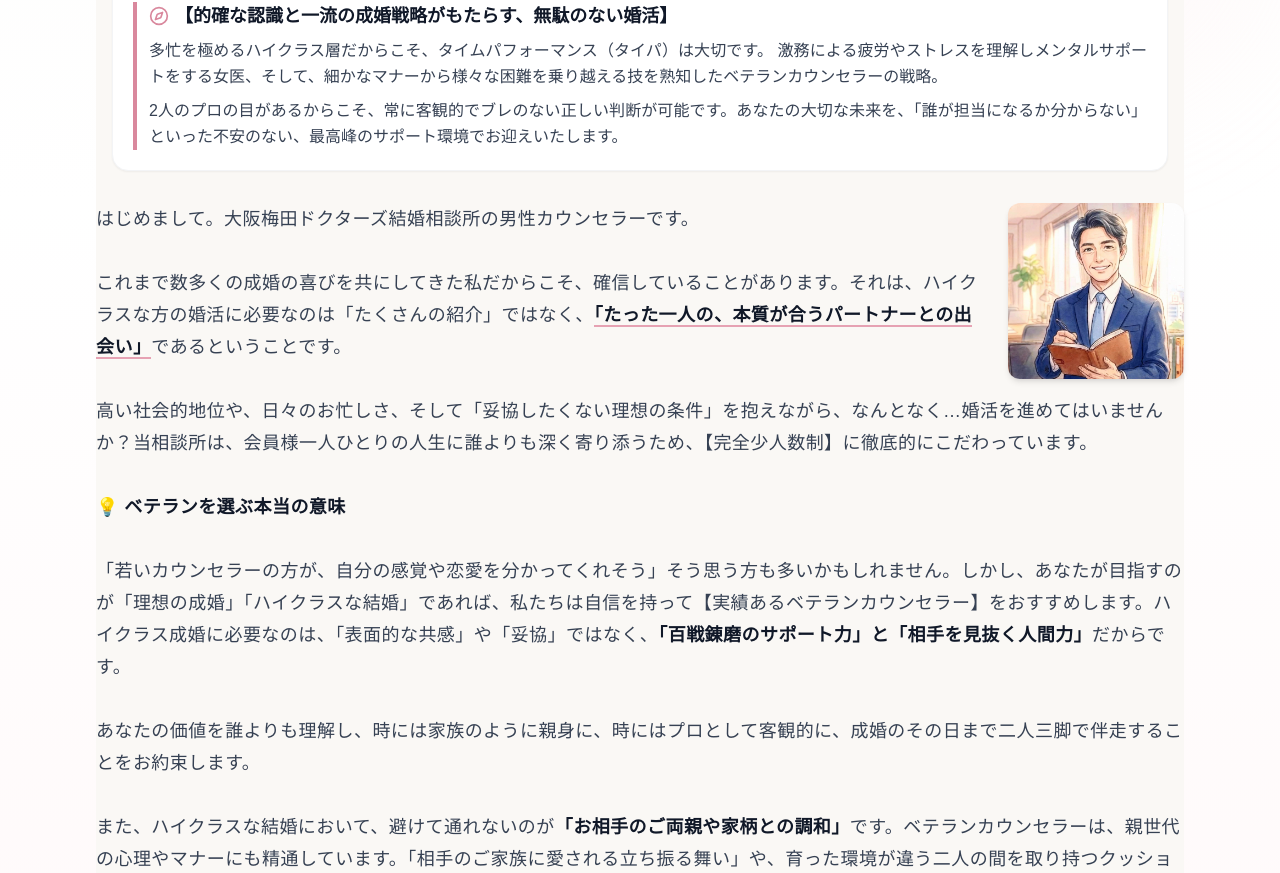
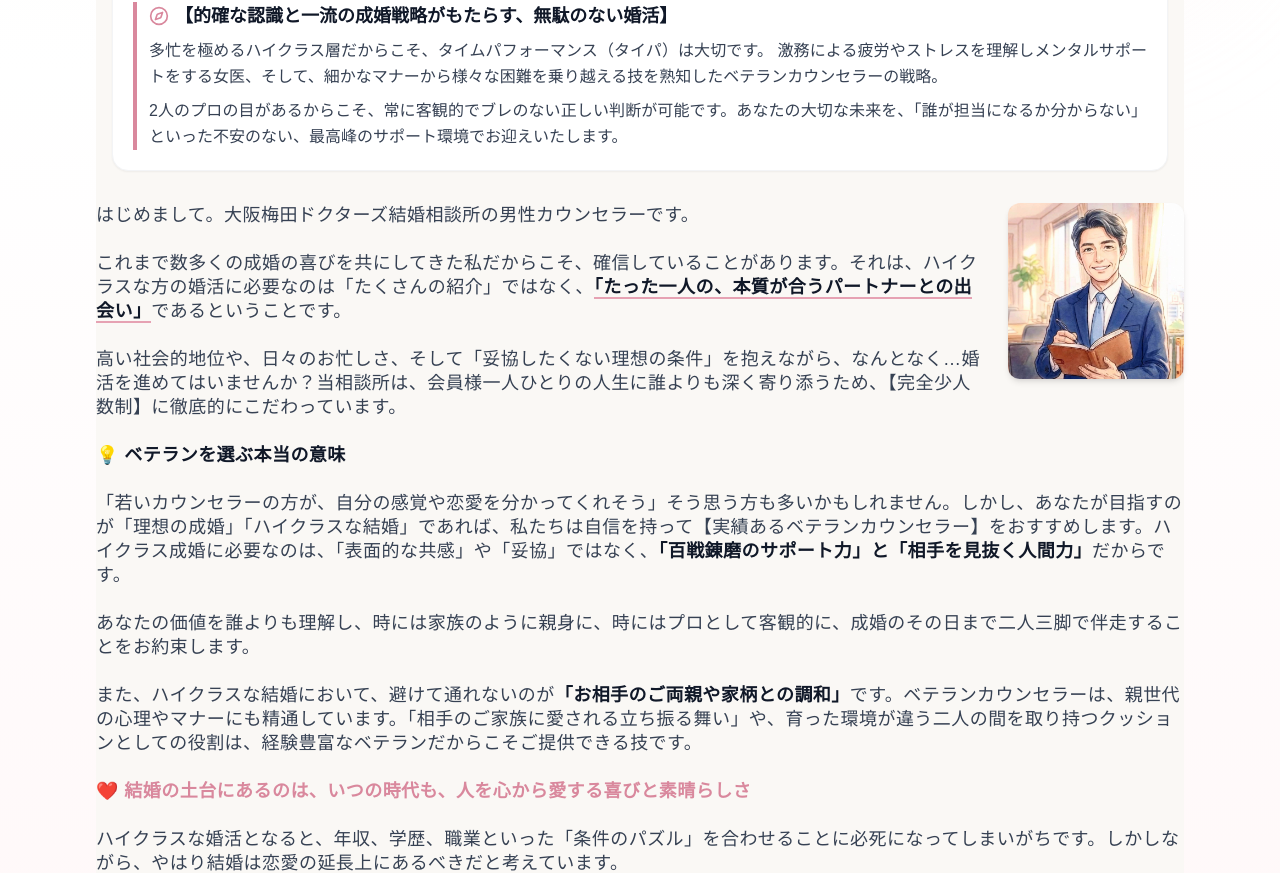
Before and after one commit to shougapan/Toa-Website, a Next.js app: page /executive in a window 1280 px wide. Shown: the part 1211-2084 px from the top of the page. Built offline with nearby package versions, Linux system fonts and the light colour scheme.

Commit message:
fixed link problem

```diff
--- a/app/executive/page.tsx
+++ b/app/executive/page.tsx
@@ -199,7 +199,7 @@ export default function HighClassSupportPage() {
           SECTION 3: COUNSELOR'S MESSAGE
           ============================================================ */}
  {/* MESSAGE CONTENT BODY */}
-<div className="text-[17px] sm:text-lg text-gray-700 leading-8 tracking-wide">
+< div className="text-[17px] sm:text-lg text-gray-700 leading-6 tracking-wide" ref={section3Ref}>
 
   {/* Portrait */}
   <div className="float-right ml-5 mb-4 w-32 sm:w-36 md:w-44">
```
